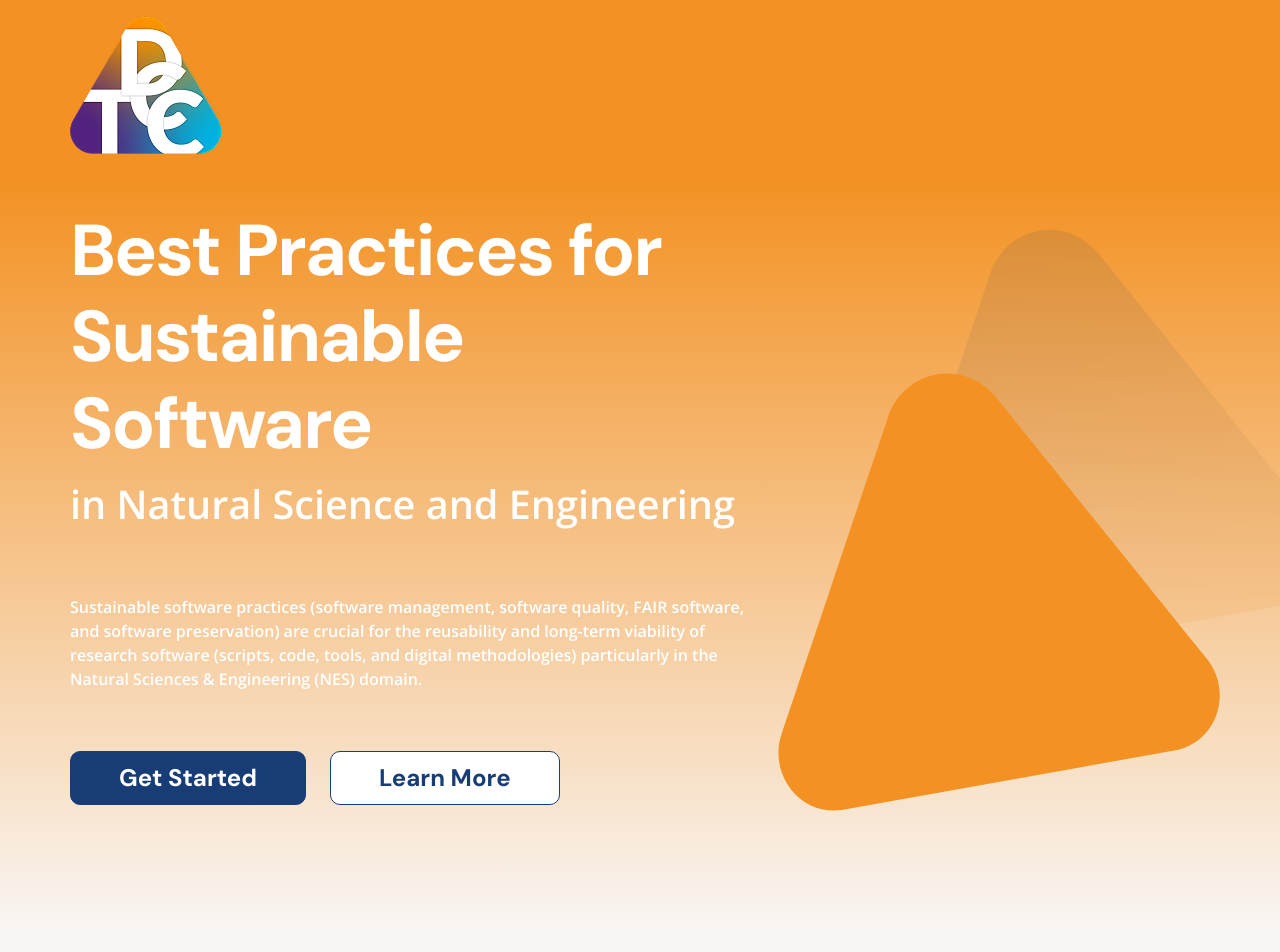
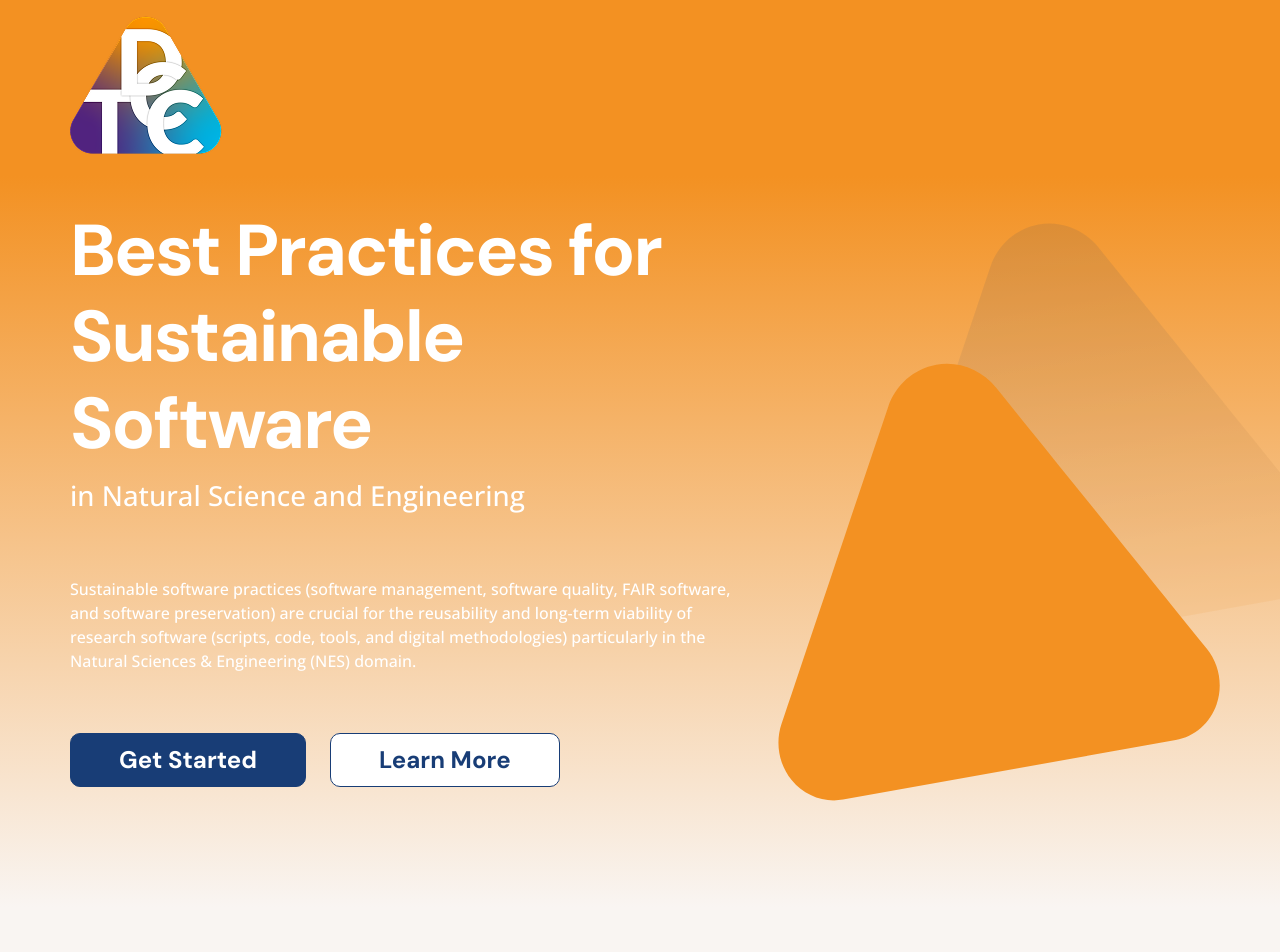
Before and after one commit to SS-NES/jekyll-theme-ss-nes, a Jekyll site: the page built from index.md, in a window 1280 px wide. Shown: the top 952 px of the page. Built offline with Jekyll 4.4.1, drawn with Linux system fonts in a browser that asks for light colours.

Commit message:
Refactor hero section styles for responsive padding and font sizing

```diff
--- a/_sass/sections/_hero.scss
+++ b/_sass/sections/_hero.scss
@@ -5,7 +5,11 @@
   background-image: linear-gradient(to bottom, $hero-gradient-color1 0%, $hero-gradient-color2);
   color: $white;
   overflow-x: hidden;
-  padding-top: $spacer * 2;
+  padding-top: $spacer * 1.875;
+
+  @include media-breakpoint-up(md) {
+    padding-top: $spacer * 2;
+  }
 
   // Hero decoration image (background)
   &:before {
@@ -74,16 +78,26 @@
 
     .hero-subtitle {
       margin: 0;
-      // font-family: $headings-font-family;
-      font-size: $h1-font-size * 0.55;
-      font-weight: $font-weight-semibold;
-      line-height: $line-height-base;
+      padding: 0 $spacer;
+      font-weight: $font-weight-medium;
+      text-align: center;
+
+      font-size: clamp(
+        #{$h1-font-size * 0.208},
+        calc(#{$h1-font-size * 0.1667} + 2vw),
+        #{$h1-font-size * 0.3833}
+      );
+
+      @include media-breakpoint-up(md) {
+        padding: 0;
+        text-align: left;
+      }
     }
   }
 
   .hero-text {
     margin: $spacer * 1.875 0;
-    font-weight: $font-weight-semibold;
+    font-weight: $font-weight-medium;
     text-align: center;
 
     @include media-breakpoint-up(md) {
```
